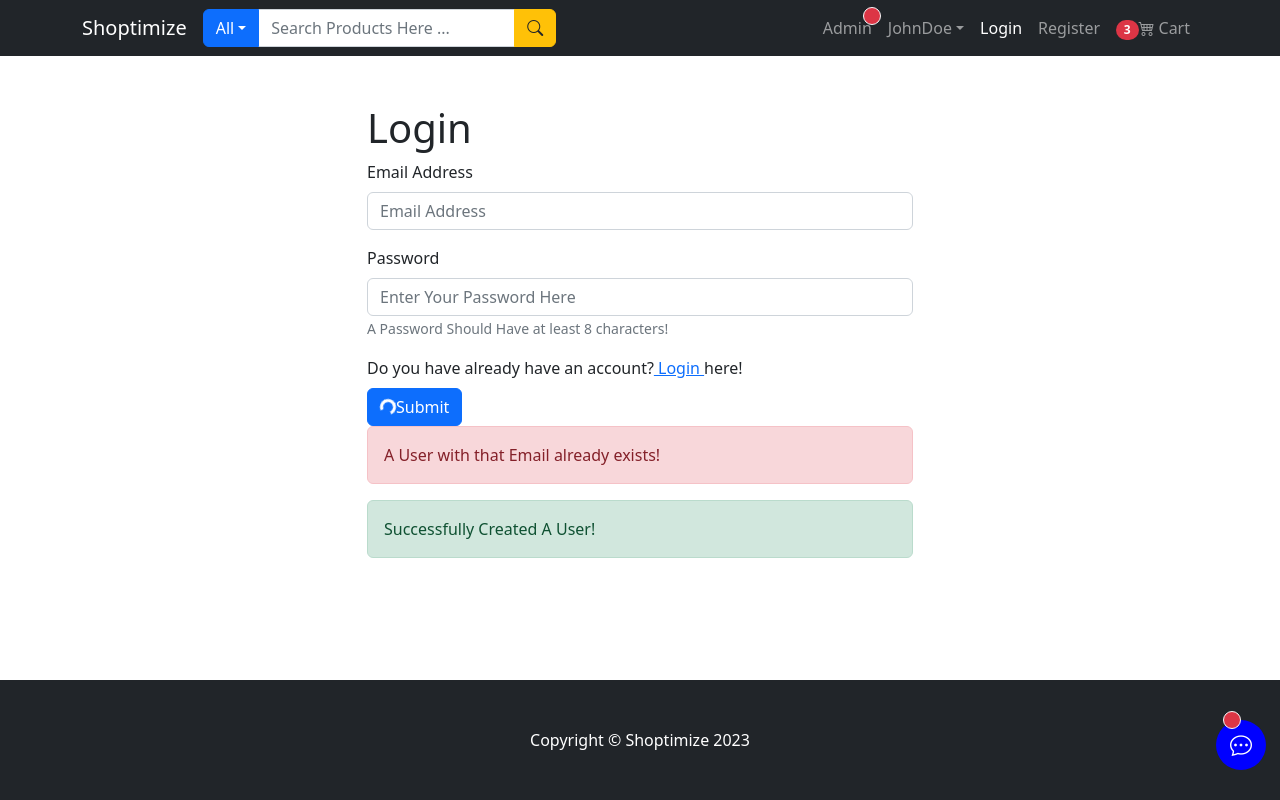
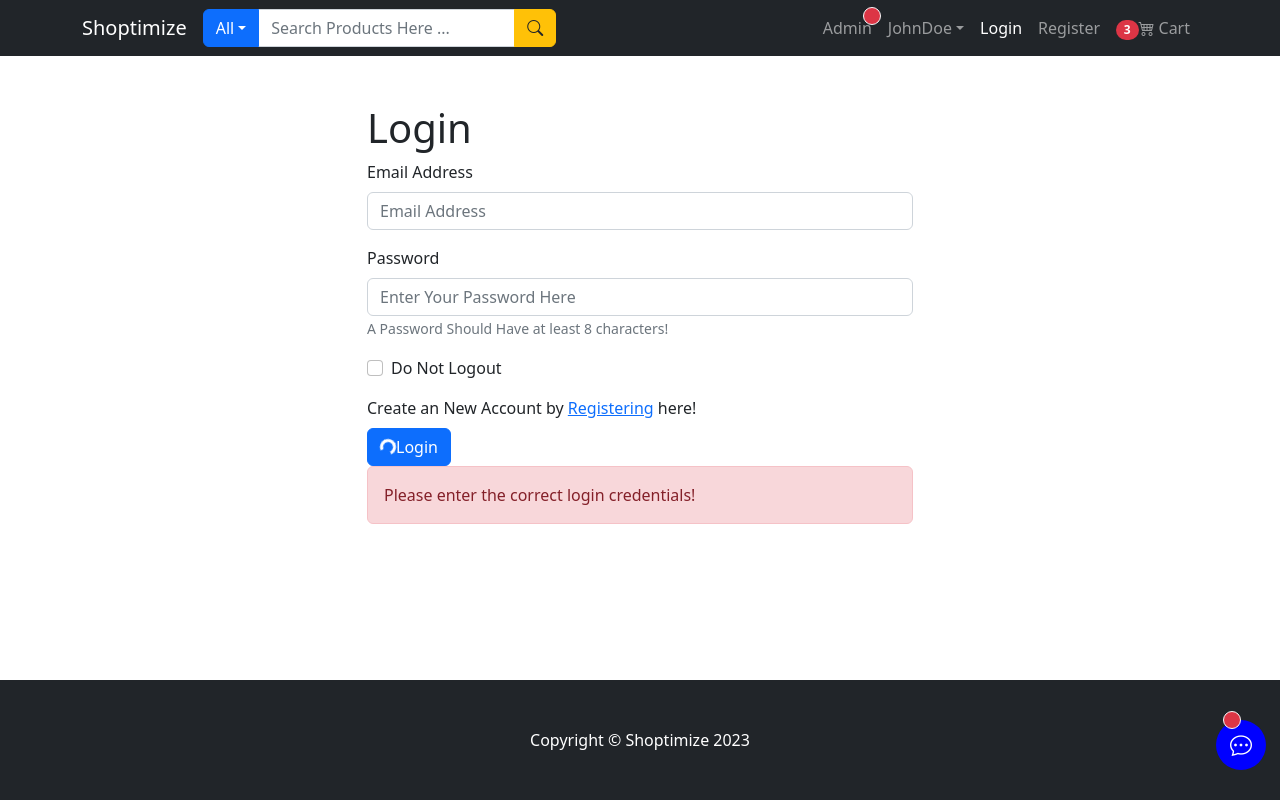
Before and after one commit to ShanchaiZ/MERN-ecommerce, a React (Create React App) app in the folder frontend/: page /login in a window 1280 px wide. Built offline with nearby package versions, Linux system fonts and the light colour scheme.

Commit message:
added a persistent login checkbox, redirect to register page link, and updated alert for the login page. Corrected an error on the register page

```diff
--- a/frontend/src/pages/LoginPage.js
+++ b/frontend/src/pages/LoginPage.js
@@ -48,16 +48,24 @@ const LoginPage = () => {
                             <Form.Control.Feedback type="invalid">Please Enter A Valid Password</Form.Control.Feedback>
                         </Form.Group>
 
-                        {/* User has Account Already*/}
+                        {/* Persistent Login */}
+                        <Form.Group className="mb-3" controlId="formBasicCheckbox">
+                            <Form.Check
+                                type="checkbox"
+                                name="doNotLogout"
+                                label="Do Not Logout"
+                            />
+                        </Form.Group>
+
+                        {/* No Account: Redirect to Register*/}
                         <Row className="pb-2">
                             <Col>
-                                Do you have already have an account?
-                                <Link to={"/login"}> Login </Link> here!
+                                Create an New Account by <Link to={"/register"}> Registering</Link> here!
                             </Col>
                         </Row>
 
                         {/* Submit Button with Spinner */}
-                        <Button type="submit">
+                        <Button variant="primary" type="submit">
                             <Spinner
                                 as="span"
                                 animation="border"
@@ -65,11 +73,10 @@ const LoginPage = () => {
                                 role="status"
                                 aria-hidden="true"
                             />
-                            Submit
+                            Login
                         </Button>
 
-                        <Alert show={true} variant="danger">A User with that Email already exists!</Alert>
-                        <Alert show={true} variant="success">Successfully Created A User!</Alert>
+                        <Alert show={true} variant="danger">Please enter the correct login credentials!</Alert>
                     </Form>
                 </Col>
             </Row>
--- a/frontend/src/pages/RegisterPage.js
+++ b/frontend/src/pages/RegisterPage.js
@@ -103,8 +103,7 @@ const RegisterPage = () => {
                         {/* User has Account Already*/}
                         <Row className="pb-2">
                             <Col>
-                                Do you have already have an account?
-                                <Link to={"/login"}> Login </Link> here!
+                                Do you already have an account? <Link to={"/login"}>Login</Link> here!
                             </Col>
                         </Row>
 
```
